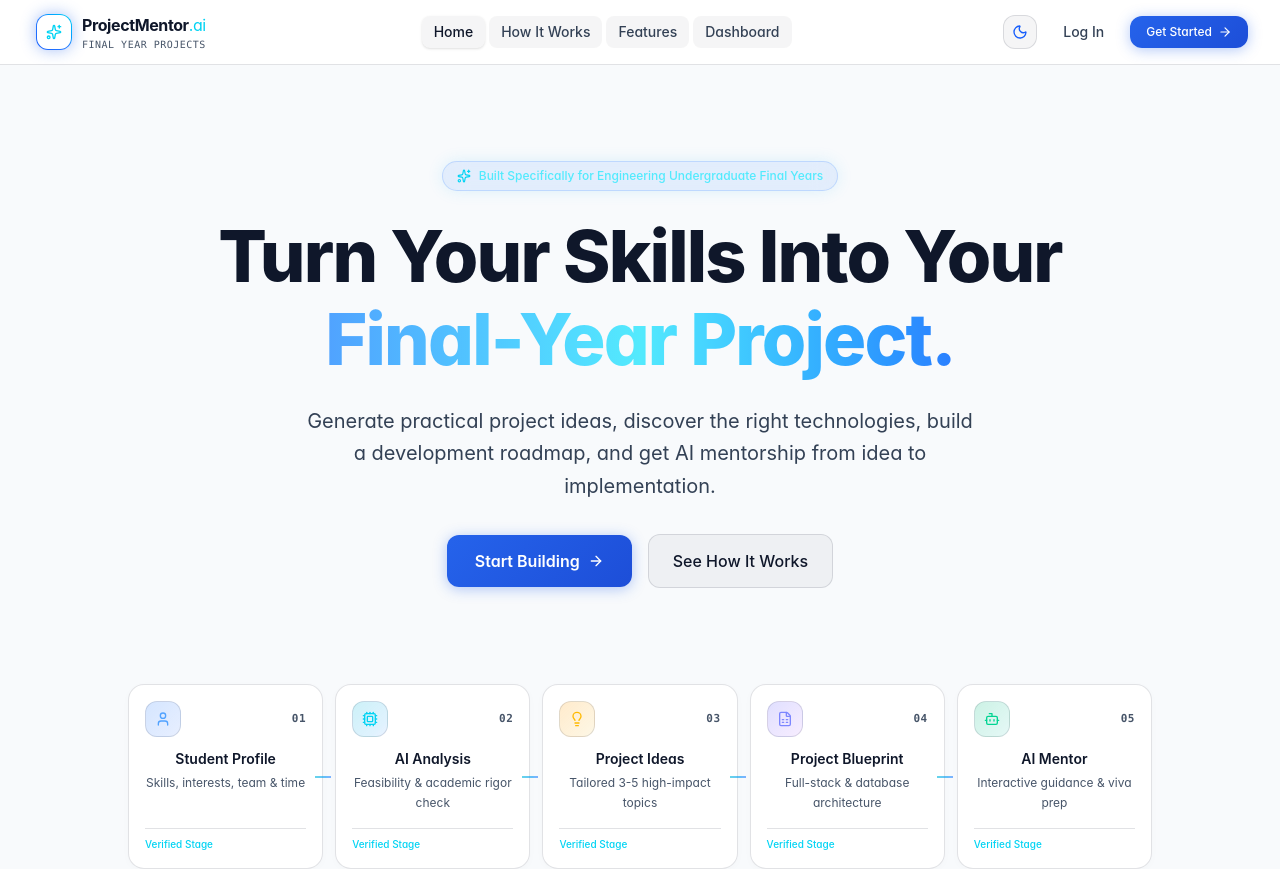
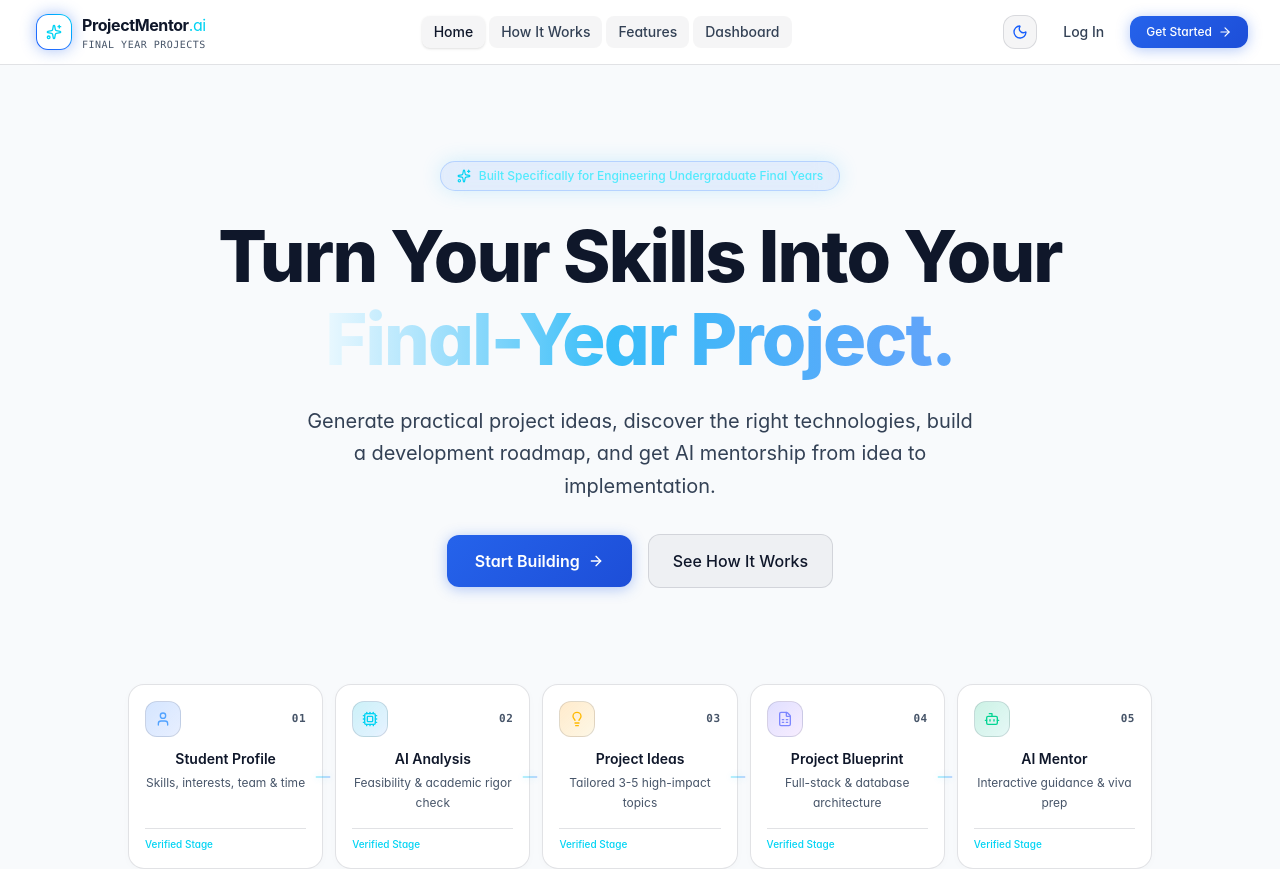
Before and after one commit to nikhilrajmaurya/ProjectAI-Intelligent-Final-Year-Project-Advisor, a React (Vite) app: page / in a window 1280 px wide. Shown: the top 869 px of the page. Built offline with nearby package versions, Linux system fonts and the light colour scheme.

Commit message:
feat(hero): modern smooth animations, accessibility landmarks, and hackathon presentation polish

```diff
--- a/src/components/landing/WorkflowVisual.tsx
+++ b/src/components/landing/WorkflowVisual.tsx
@@ -56,11 +56,11 @@ export const WorkflowVisual: React.FC = () => {
           const Icon = item.icon;
           return (
             <div key={item.step} className="relative group">
-              <div className="h-full p-4 rounded-2xl glass-card border border-white/[0.08] hover:border-blue-500/40 transition-all duration-300 flex flex-col justify-between">
+              <div className="h-full p-4 rounded-2xl glass-card border border-white/[0.08] hover:border-blue-500/40 hover:-translate-y-1 transition-all duration-300 flex flex-col justify-between shadow-sm hover:shadow-[0_8px_25px_rgba(37,99,235,0.18)]">
                 <div>
                   <div className="flex items-center justify-between mb-3">
                     <div
-                      className={`w-9 h-9 rounded-xl bg-gradient-to-br ${item.glow} border border-white/[0.08] flex items-center justify-center`}
+                      className={`w-9 h-9 rounded-xl bg-gradient-to-br ${item.glow} border border-white/[0.08] flex items-center justify-center transition-transform group-hover:scale-110 duration-200`}
                     >
                       <Icon className={`w-4 h-4 ${item.iconColor}`} />
                     </div>
@@ -82,10 +82,10 @@ export const WorkflowVisual: React.FC = () => {
                 </div>
               </div>
 
-              {/* Glowing connection line on desktop */}
+              {/* Glowing animated connection line on desktop */}
               {idx < steps.length - 1 && (
                 <div
-                  className="hidden lg:block absolute top-1/2 -right-2 w-4 h-[2px] bg-gradient-to-r from-cyan-500/60 to-blue-500/60 -translate-y-1/2 z-10"
+                  className="hidden lg:block absolute top-1/2 -right-2 w-4 h-[2px] bg-gradient-to-r from-cyan-400 to-blue-500 -translate-y-1/2 z-10 animate-pulse-flow shadow-[0_0_8px_rgba(56,189,248,0.6)]"
                   aria-hidden="true"
                 />
               )}
--- a/src/index.css
+++ b/src/index.css
@@ -87,11 +87,12 @@ html.light {
 }
 
 /* ==============================================================================
-   RADIAL AMBIENT GLOWS
+   RADIAL AMBIENT GLOWS & HERO ANIMATIONS
    ============================================================================== */
 
 .radial-glow-hero {
   background: var(--glow-hero);
+  animation: hero-glow-pulse 8s ease-in-out infinite alternate;
 }
 
 .radial-glow-center {
@@ -100,6 +101,78 @@ html.light {
 
 .radial-glow-subtle {
   background: var(--glow-subtle);
+}
+
+@keyframes hero-glow-pulse {
+  0% {
+    transform: translate(-50%, -2%) scale(0.98);
+    opacity: 0.85;
+  }
+  50% {
+    transform: translate(-50%, 1%) scale(1.04);
+    opacity: 1;
+  }
+  100% {
+    transform: translate(-50%, -1%) scale(1);
+    opacity: 0.9;
+  }
+}
+
+@keyframes float-subtle {
+  0%, 100% {
+    transform: translateY(0px);
+  }
+  50% {
+    transform: translateY(-6px);
+  }
+}
+
+@keyframes pulse-flow {
+  0% {
+    opacity: 0.3;
+    transform: scaleX(0.9);
+  }
+  50% {
+    opacity: 1;
+    transform: scaleX(1.1);
+  }
+  100% {
+    opacity: 0.3;
+    transform: scaleX(0.9);
+  }
+}
+
+@keyframes shimmer-sweep {
+  0% {
+    background-position: -200% 0;
+  }
+  100% {
+    background-position: 200% 0;
+  }
+}
+
+.animate-float-subtle {
+  animation: float-subtle 6s ease-in-out infinite;
+}
+
+.animate-pulse-flow {
+  animation: pulse-flow 2.5s ease-in-out infinite;
+}
+
+.shimmer-text {
+  background: linear-gradient(
+    90deg,
+    #60a5fa 0%,
+    #38bdf8 25%,
+    #ffffff 50%,
+    #38bdf8 75%,
+    #60a5fa 100%
+  );
+  background-size: 200% auto;
+  color: transparent;
+  -webkit-background-clip: text;
+  background-clip: text;
+  animation: shimmer-sweep 8s linear infinite;
 }
 
 /* ==============================================================================
--- a/src/pages/IdeasPage.tsx
+++ b/src/pages/IdeasPage.tsx
@@ -94,7 +94,7 @@ export const IdeasPage: React.FC = () => {
           <div className="flex items-center gap-2.5">
             <span className="text-xs font-mono px-3 py-1 rounded-full bg-blue-500/10 text-cyan-300 border border-blue-500/20 flex items-center gap-1.5">
               <span className="w-2 h-2 rounded-full bg-cyan-400 animate-pulse" />
-              <span>{ideasSource === 'gemini-live' ? 'Live Google Gemini 2.5' : 'Engineered Intelligence'}</span>
+              <span>{ideasSource === 'gemini-live' ? 'Live Google Gemini Flash' : 'Engineered Intelligence'}</span>
             </span>
 
             <Link
--- a/src/pages/LandingPage.tsx
+++ b/src/pages/LandingPage.tsx
@@ -92,9 +92,10 @@ export const LandingPage: React.FC = () => {
     <div className="min-h-screen bg-slate-950 text-slate-100 flex flex-col selection:bg-blue-600 selection:text-white">
       <Navbar />
 
+      <main id="main-content" className="flex-1">
         {/* Hero Section */}
-      <section className="relative pt-16 pb-24 md:pt-24 md:pb-32 overflow-hidden">
-        {/* Large Radiant Ambient Glow */}
+        <section className="relative pt-16 pb-24 md:pt-24 md:pb-32 overflow-hidden" aria-label="Introduction">
+          {/* Large Radiant Ambient Glow with smooth keyframe pulse */}
           <div className="absolute top-0 left-1/2 -translate-x-1/2 w-[1000px] h-[550px] radial-glow-hero pointer-events-none -z-10" />
 
           {/* Subtle grid pattern */}
@@ -108,16 +109,16 @@ export const LandingPage: React.FC = () => {
           />
 
           <div className="max-w-6xl mx-auto px-4 sm:px-6 lg:px-8 text-center">
-          {/* Subtle Top Pill */}
-          <div className="inline-flex items-center gap-2 px-3.5 py-1.5 rounded-full bg-blue-500/10 border border-blue-500/20 text-cyan-300 text-xs font-medium mb-6 backdrop-blur-md shadow-[0_0_15px_rgba(56,189,248,0.15)] animate-in fade-in slide-in-from-top-3 duration-500">
-            <Sparkles className="w-3.5 h-3.5 text-cyan-400" />
+            {/* Animated Top Pill */}
+            <div className="inline-flex items-center gap-2 px-4 py-1.5 rounded-full bg-blue-500/10 border border-blue-500/25 text-cyan-300 text-xs font-medium mb-6 backdrop-blur-md shadow-[0_0_20px_rgba(56,189,248,0.2)] animate-float-subtle transition-transform">
+              <Sparkles className="w-3.5 h-3.5 text-cyan-400 animate-pulse" />
               <span>Built Specifically for Engineering Undergraduate Final Years</span>
             </div>
 
-          {/* Main Headline */}
+            {/* Main Headline with Smooth Shimmer Accent */}
             <h1 className="text-4xl sm:text-5xl md:text-6xl lg:text-7xl font-extrabold tracking-tight text-white max-w-4xl mx-auto leading-[1.1] sm:leading-[1.15]">
               Turn Your Skills Into Your{' '}
-            <span className="text-transparent bg-clip-text bg-gradient-to-r from-blue-400 via-cyan-300 to-blue-500">
+              <span className="shimmer-text">
                 Final-Year Project.
               </span>
             </h1>
@@ -127,19 +128,19 @@ export const LandingPage: React.FC = () => {
               Generate practical project ideas, discover the right technologies, build a development roadmap, and get AI mentorship from idea to implementation.
             </p>
 
-          {/* Call to Actions */}
+            {/* Call to Actions with Enhanced Focus & Hover Effects */}
             <div className="mt-8 flex flex-col sm:flex-row items-center justify-center gap-4">
               <Link
                 to="/create-project"
-              className="btn-primary text-sm sm:text-base px-7 py-3.5 rounded-xl flex items-center gap-2 font-semibold shadow-lg shadow-blue-600/25 group"
+                className="btn-primary text-sm sm:text-base px-7 py-3.5 rounded-xl flex items-center gap-2 font-semibold shadow-lg shadow-blue-600/25 group focus-visible:outline-2 focus-visible:outline-cyan-400"
               >
                 <span>Start Building</span>
-              <ArrowRight className="w-4 h-4 group-hover:translate-x-0.5 transition-transform" />
+                <ArrowRight className="w-4 h-4 group-hover:translate-x-1 transition-transform" />
               </Link>
 
               <Link
                 to="/how-it-works"
-              className="btn-secondary text-sm sm:text-base px-6 py-3.5 rounded-xl font-medium"
+                className="btn-secondary text-sm sm:text-base px-6 py-3.5 rounded-xl font-medium focus-visible:outline-2 focus-visible:outline-blue-500"
               >
                 See How It Works
               </Link>
@@ -335,6 +336,7 @@ export const LandingPage: React.FC = () => {
           </div>
         </div>
       </section>
+      </main>
 
       <Footer />
     </div>
```
Lines whose indentation alone changed are shown as unchanged.
